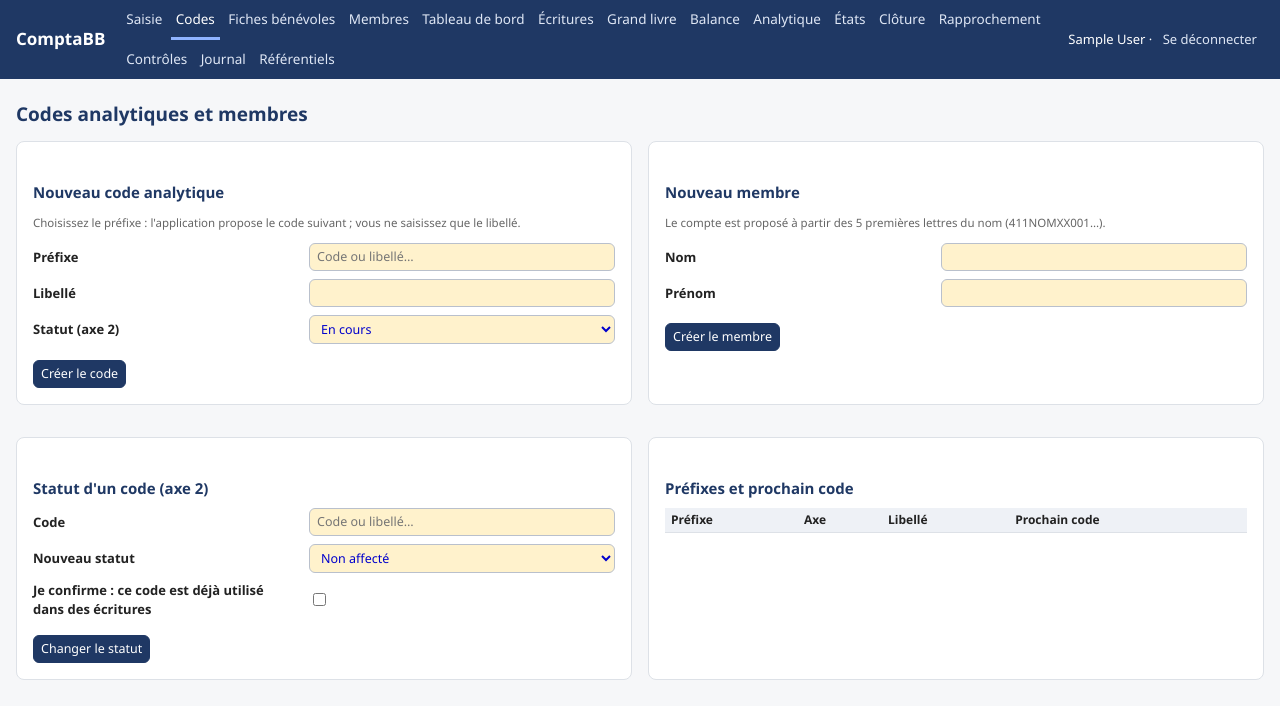
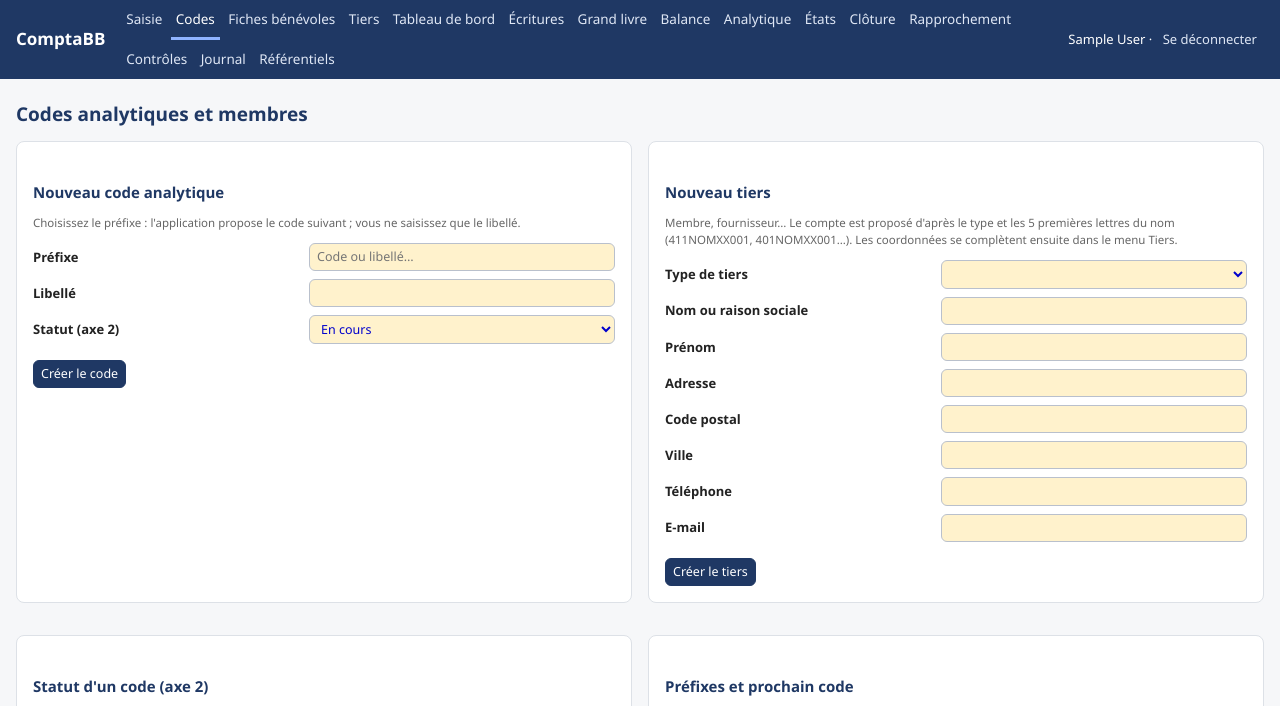
Before and after one commit to jlchabbat/ComptaJLC, a Django app: page /codes/ in a window 1280 px wide. Shown: the top 706 px of the page. Before the commit the page ends 680 px from the top, so only its background shows below. Run offline with Django 5.2, Linux system fonts and the light colour scheme; the visitor is signed in with stand-in values (Sample User, id 1); data that the repository does not hold is empty.

Commit message:
Tiers : fiches pour tous les types de tiers, adresse, code postal, ville
- Fiche tiers pour chaque compte de tiers (membres, fournisseurs, autres
  types des Référentiels), type déduit du préfixe du compte
- Adresse, code postal et ville ; statut, adhésion et cotisation réservés
  aux membres ; cotisations calculées sur les seuls membres
- Menu Tiers (filtre par type, colonne ville) ; Codes › Nouveau tiers avec
  type et coordonnées ; tiers provisoire attribué au type choisi
- Import 07_membres.csv : colonnes Type, Adresse, Code postal, Ville
- Tests adaptés (47 tests)

Co-Authored-By: Claude Opus 5.5 <noreply@anthropic.com>
Claude-Session: https://claude.ai/code/session_01TgPqrosKMLNqoeJmcnzeLb

```diff
--- a/Imports/modeles/07_membres.csv
+++ b/Imports/modeles/07_membres.csv
@@ -1,2 +1,3 @@
-Compte;Nom;Prénom;Téléphone;E-mail;Date d'adhésion;Statut;Cotisation annuelle
-411001;EXEMPLE;Prénom;+972 50 000 0000;membre@example.org;01/09/2020;actif;500,00
+Compte;Type;Nom;Prénom;Adresse;Code postal;Ville;Téléphone;E-mail;Date d'adhésion;Statut;Cotisation annuelle
+411001;Membre;EXEMPLE;Prénom;12 rue Herzl;4250000;Netanya;+972 50 000 0000;membre@example.org;01/09/2020;actif;500,00
+401001;Fournisseur;TRAITEUR EXEMPLE;;5 rue Allenby;6100000;Tel Aviv;+972 3 000 0000;contact@example.org;;;
--- a/appli/compta/forms.py
+++ b/appli/compta/forms.py
@@ -52,8 +52,16 @@ class CodeForm(forms.Form):
 
 
 class MembreForm(forms.Form):
-    nom = forms.CharField(max_length=60)
+    """Nouveau tiers : membre, fournisseur… (le compte est proposé d'après le type et le nom)."""
+
+    type = forms.ModelChoiceField(TypeTiers.objects.all(), label="Type de tiers", empty_label=None)
+    nom = forms.CharField(max_length=60, label="Nom ou raison sociale")
     prenom = forms.CharField(max_length=60, required=False, label="Prénom")
+    adresse = forms.CharField(max_length=150, required=False)
+    code_postal = forms.CharField(max_length=12, required=False, label="Code postal")
+    ville = forms.CharField(max_length=60, required=False)
+    telephone = forms.CharField(max_length=40, required=False, label="Téléphone")
+    email = forms.EmailField(required=False, label="E-mail")
 
 
 class StatutForm(forms.Form):
@@ -193,11 +201,13 @@ class LigneFicheForm(forms.ModelForm):
 
 class AttribuerForm(forms.Form):
     compte = forms.ModelChoiceField(Compte.objects.none(), required=False, label="Compte existant",
-                                    help_text="Vide : un nouveau compte de membre est créé.")
+                                    help_text="Vide : un nouveau compte est créé, du type choisi ci-dessous.")
+    type = forms.ModelChoiceField(TypeTiers.objects.all(), label="Type (nouveau compte)", empty_label=None)
 
     def __init__(self, *a, **k):
         super().__init__(*a, **k)
         self.fields["compte"].queryset = comptes_tiers()
+        self.fields["type"].initial = TypeTiers.objects.filter(libelle="Membre").first()
         cherchable(self)
 
 
--- a/appli/compta/templates/compta/_nav_membres.html
+++ b/appli/compta/templates/compta/_nav_membres.html
@@ -1,3 +1,3 @@
-<div class="onglets">{% url 'membres' as u %}<a href="{{ u }}" {% if request.path == u %}class="actif"{% endif %}>Liste des membres</a>
+<div class="onglets">{% url 'membres' as u %}<a href="{{ u }}" {% if request.path == u %}class="actif"{% endif %}>Liste des tiers</a>
 {% url 'impayes' as u %}<a href="{{ u }}" {% if request.path == u %}class="actif"{% endif %}>Impayés</a>
-{% url 'cotisations' as u %}<a href="{{ u }}" {% if request.path == u %}class="actif"{% endif %}>Cotisations de l'exercice</a></div>
+{% url 'cotisations' as u %}<a href="{{ u }}" {% if request.path == u %}class="actif"{% endif %}>Cotisations des membres</a></div>
--- a/appli/compta/templates/compta/base.html
+++ b/appli/compta/templates/compta/base.html
@@ -9,7 +9,7 @@
 <nav>{% if perms.compta.add_mouvement %}{% url 'saisie' as u %}<a href="{{ u }}" {% if request.path == u %}class="actif"{% endif %}>Saisie</a>{% endif %}
 {% if perms.compta.add_codeanalytique %}{% url 'codes' as u %}<a href="{{ u }}" {% if request.path == u %}class="actif"{% endif %}>Codes</a>{% endif %}
 {% if perms.compta.view_fiche %}{% url 'fiches' as u %}<a href="{{ u }}" {% if request.path|slice:":8" == "/fiches/" %}class="actif"{% endif %}>Fiches bénévoles</a>{% endif %}
-{% if perms.compta.view_membre %}{% url 'membres' as u %}<a href="{{ u }}" {% if request.path|slice:":9" == "/membres/" %}class="actif"{% endif %}>Membres</a>{% endif %}
+{% if perms.compta.view_membre %}{% url 'membres' as u %}<a href="{{ u }}" {% if request.path|slice:":9" == "/membres/" %}class="actif"{% endif %}>Tiers</a>{% endif %}
 {% if perms.compta.view_mouvement %}{% url 'tableau_de_bord' as u %}<a href="{{ u }}" {% if request.path == u %}class="actif"{% endif %}>Tableau de bord</a>
 {% url 'ecritures' as u %}<a href="{{ u }}" {% if request.path == u %}class="actif"{% endif %}>Écritures</a>
 {% url 'grand_livre' as u %}<a href="{{ u }}" {% if request.path == u %}class="actif"{% endif %}>Grand livre</a>
--- a/appli/compta/templates/compta/codes.html
+++ b/appli/compta/templates/compta/codes.html
@@ -6,10 +6,11 @@
 <div class="formulaire">{% for f in code_form %}{% include "compta/_champ.html" %}{% endfor %}</div>
 <div class="boutons"><button class="principal" name="creer_code" value="1">Créer le code</button></div></form>
 
-<form method="post" class="carte">{% csrf_token %}<h2>Nouveau membre</h2>
-<p class="aide">Le compte est proposé à partir des 5 premières lettres du nom (411NOMXX001…).</p>
+<form method="post" class="carte">{% csrf_token %}<h2>Nouveau tiers</h2>
+<p class="aide">Membre, fournisseur… Le compte est proposé d'après le type et les 5 premières lettres du nom (411NOMXX001, 401NOMXX001…).
+Les coordonnées se complètent ensuite dans le menu Tiers.</p>
 <div class="formulaire">{% for f in membre_form %}{% include "compta/_champ.html" %}{% endfor %}</div>
-<div class="boutons"><button class="principal" name="creer_membre" value="1">Créer le membre</button></div></form>
+<div class="boutons"><button class="principal" name="creer_membre" value="1">Créer le tiers</button></div></form>
 
 <form method="post" class="carte">{% csrf_token %}<h2>Statut d'un code (axe 2)</h2>
 <div class="formulaire">{% for f in statut_form %}{% include "compta/_champ.html" %}{% endfor %}</div>
--- a/appli/compta/templates/compta/impayes.html
+++ b/appli/compta/templates/compta/impayes.html
@@ -1,8 +1,8 @@
 {% extends "compta/base.html" %}{% load compta %}{% block titre %}Impayés{% endblock %}{% block contenu %}
-<h1>Impayés des membres</h1>{% include "compta/_nav_membres.html" %}
+<h1>Impayés des tiers</h1>{% include "compta/_nav_membres.html" %}
 <div class="chiffres"><div class="chiffre"><div class="lib">Total dû</div><div class="val neg">{{ total|shekel }}</div></div>
 {% for lib, v in tranches %}<div class="chiffre"><div class="lib">{{ lib }}</div><div class="val">{{ v|shekel }}</div></div>{% endfor %}</div>
-<table class="triable" style="margin-top:12px"><tr><th>Membre</th><th>Compte</th><th>Téléphone</th><th class="n">Solde dû</th>{% for lib, v in tranches %}<th class="n">{{ lib }}</th>{% endfor %}<th></th></tr>
+<table class="triable" style="margin-top:12px"><tr><th>Tiers</th><th>Compte</th><th>Téléphone</th><th class="n">Solde dû</th>{% for lib, v in tranches %}<th class="n">{{ lib }}</th>{% endfor %}<th></th></tr>
 {% for m, s in lignes %}<tr><td><a href="{% url 'membre' m.compte_id %}">{{ m }}</a></td><td>{{ m.compte_id }}</td><td>{{ m.telephone }}</td><td class="n neg">{{ s.solde|shekel }}</td>
 {% for lib, v in s.tranches %}<td class="n">{{ v|zero_vide }}</td>{% endfor %}<td><a href="{% url 'membre' m.compte_id %}#relance">Relance</a></td></tr>
 {% empty %}<tr><td colspan="8">Aucun impayé.</td></tr>{% endfor %}</table>
--- a/appli/compta/views.py
+++ b/appli/compta/views.py
@@ -195,7 +195,7 @@ from django.db import transaction  # noqa: E402
 
 from . import saisie as moteur  # noqa: E402
 from .forms import CodeForm, MembreForm, SaisieForm, StatutForm  # noqa: E402
-from .models import ModeleOperation, Prefixe, TypeTiers  # noqa: E402
+from .models import ModeleOperation, Prefixe  # noqa: E402
 
 
 @login_required
@@ -235,21 +235,6 @@ def _journaliser(request, action, objet, avant="", apres=""):
     Modification.objects.create(auteur=request.user.get_username(), action=action, objet=objet, avant=avant, apres=apres)
 
 
-def _cle_nom(nom):
-    import unicodedata
-    s = unicodedata.normalize("NFKD", nom.upper())
-    return "".join(ch for ch in s if ch.isalpha() and ord(ch) < 128)[:5]
-
-
-def compte_membre_propose(nom):
-    t = TypeTiers.objects.filter(libelle="Membre").first()
-    prefixe = (t.prefixe if t else "411") + _cle_nom(nom)
-    rang = 1
-    while Compte.objects.filter(numero=f"{prefixe}{rang:03d}").exists():
-        rang += 1
-    return f"{prefixe}{rang:03d}"
-
-
 @login_required
 @permission_required("compta.add_codeanalytique", raise_exception=True)
 def codes(request):
@@ -272,18 +257,15 @@ def codes(request):
             if "creer_membre" in request.POST and membre_form.is_valid():
                 c = membre_form.cleaned_data
                 libelle = f"{c['nom'].strip().upper()} {c['prenom'].strip().upper()}".strip()
-                existant = Compte.objects.filter(libelle=libelle).first()
+                existant = Compte.objects.filter(libelle=libelle, numero__startswith=c["type"].prefixe).first()
                 if existant:
                     membre_form.add_error("nom", f"Un compte existe déjà à ce nom : {existant.numero}.")
                 else:
-                    t = TypeTiers.objects.filter(libelle="Membre").first()
-                    modele = Compte.objects.filter(numero__startswith=t.prefixe if t else "411", anal1__isnull=False).first()
-                    compte = Compte.objects.create(numero=compte_membre_propose(c["nom"]), libelle=libelle, lettrable=True,
-                                                   anal1=modele.anal1 if modele else None)
-                    _journaliser(request, "Création", f"compte {compte.numero}", apres=libelle)
-                    from .models import Membre
-                    Membre.objects.create(compte=compte, nom=c["nom"].strip().upper(), prenom=c["prenom"].strip())
-                    messages.success(request, f"Membre créé : {compte.numero} – {libelle}.")
+                    from .membres import creer_tiers
+                    compte = creer_tiers(c["type"], c["nom"], c["prenom"], **{k: c[k] for k in (
+                        "adresse", "code_postal", "ville", "telephone", "email")})
+                    _journaliser(request, "Création", f"compte {compte.numero}", apres=f"{c['type']} {libelle}")
+                    messages.success(request, f"{c['type']} créé : {compte.numero} – {libelle}.")
                     return redirect("codes")
             if "changer_statut" in request.POST and statut_form.is_valid():
                 c = statut_form.cleaned_data
```
Also changed, not shown: appli/compta/membres.py (+53 -17 lines), appli/compta/models.py (+18 -1 lines), appli/compta/templates/compta/membre.html (+4 -4 lines), appli/compta/templates/compta/membres.html (+12 -11 lines), appli/compta/tests.py (+17 -7 lines), appli/compta/vues_fiches.py (+3 -8 lines), appli/compta/vues_membres.py (+10 -4 lines), Imports/README.md, appli/README.md, appli/compta/migrations/0008_tiers_adresse.py (added).
